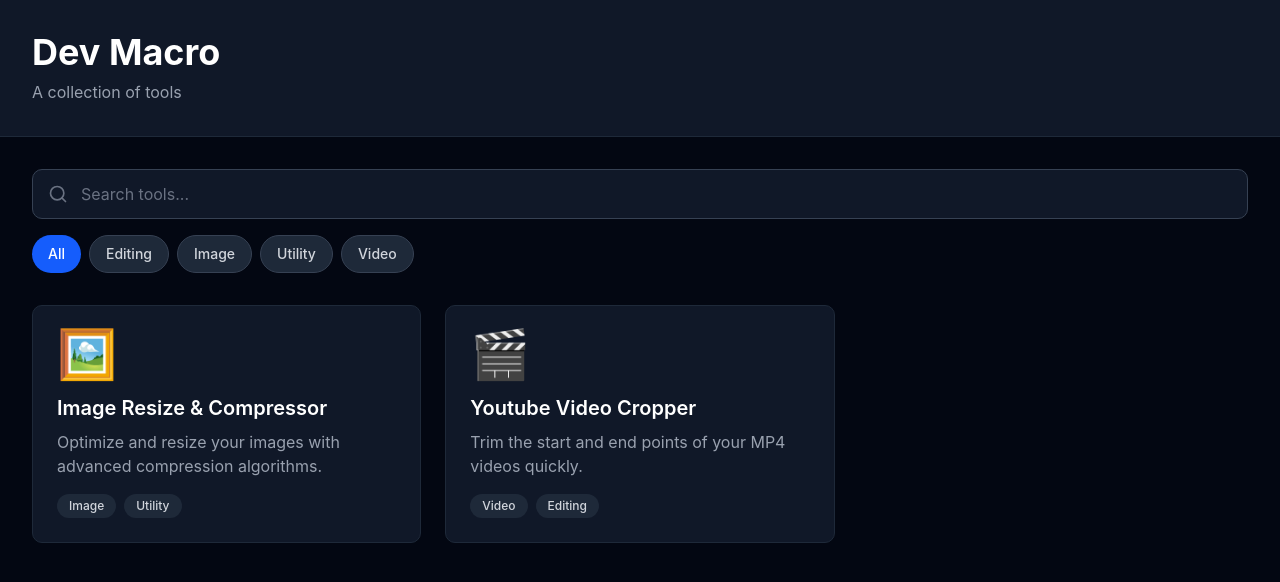
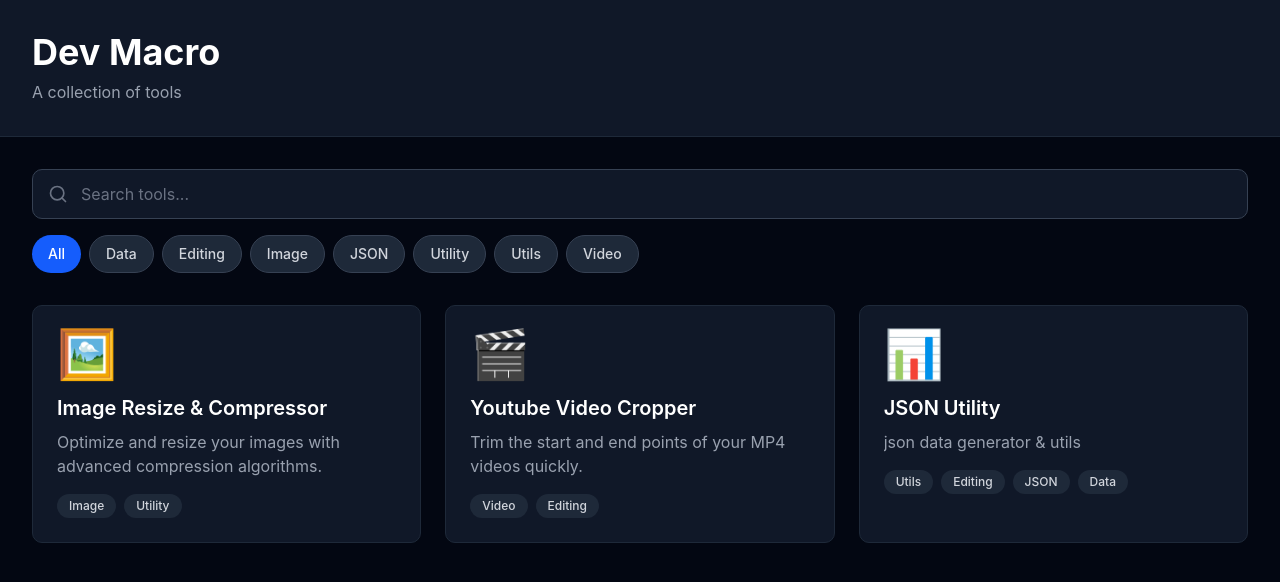
Before and after one commit to fazlulShanto/dev-macro, a React (Vite) app: page / in a window 1280 px wide. Shown: the top 582 px of the page. Built offline with nearby package versions, Linux system fonts and the light colour scheme.

Commit message:
add:json-utils

```diff
--- a/src/data/tool_list.ts
+++ b/src/data/tool_list.ts
@@ -22,5 +22,14 @@
     icon: "🎬",
     url: "https://yt-cutter-2loj.onrender.com/",
     categories: ["Video", "Editing"],
-  }
+  },
+  {
+    id: 2,
+    title: "JSON Utility",
+    description: "json data generator & utils",
+    icon: "📊",
+    url: "https://1json.netlify.app/",
+    categories: ["Utils", "Editing","JSON","Data"],
+  },
+
 ]
```
